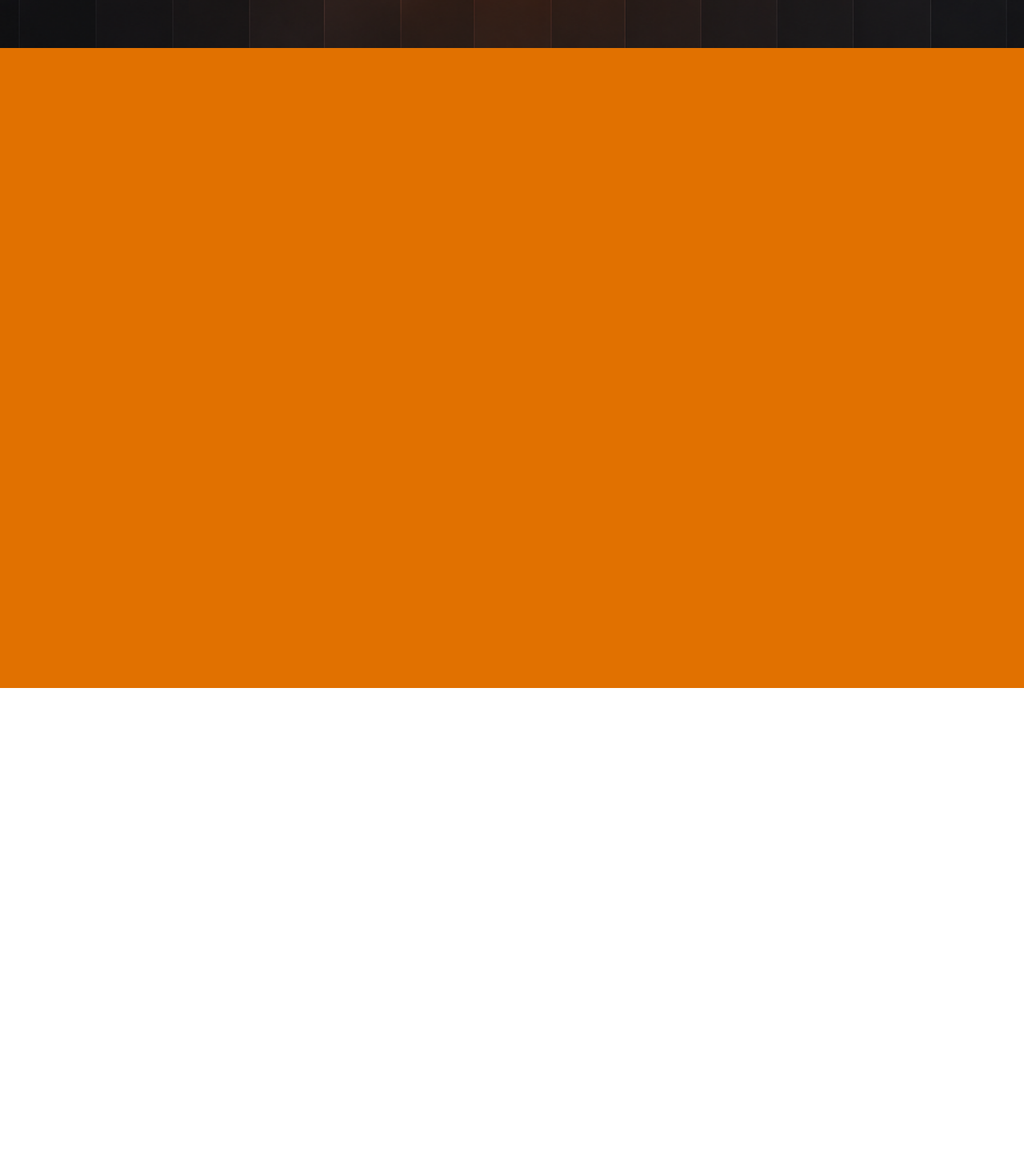
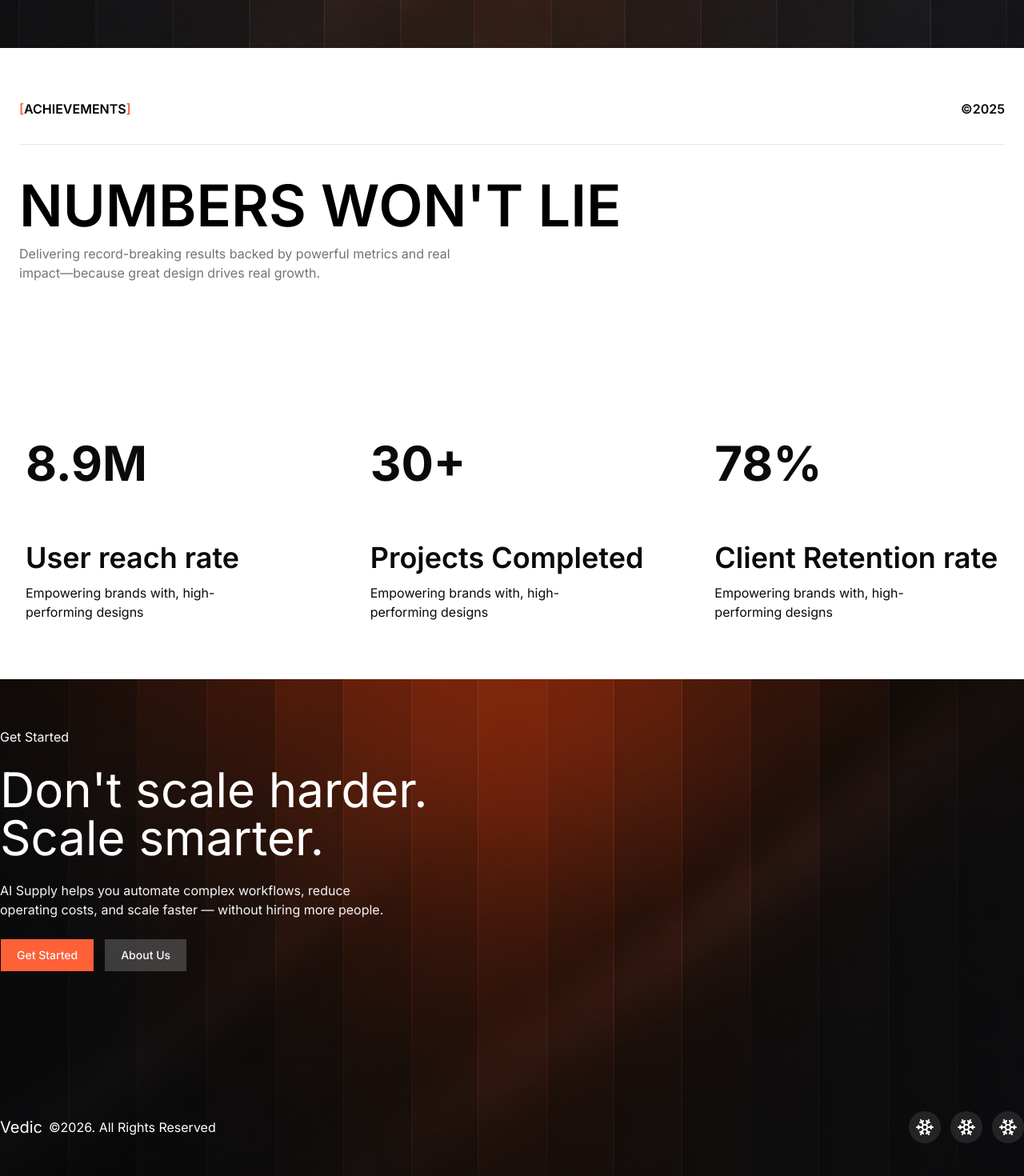
Before and after one commit to The-Coder-Dev/Vedic-It-Solution-Website, a Next.js app: page / in a window 1280 px wide. Shown: the part 740-2210 px from the top of the page at 80% size. Before the commit the page ends 1600 px from the top, so only its background shows below. Built offline with nearby package versions, Linux system fonts and the light colour scheme.

Commit message:
feat: add Footer and NumberStats components, update layout and Navbar, and enhance LenisScroll functionality

```diff
--- a/app/layout.tsx
+++ b/app/layout.tsx
@@ -3,6 +3,7 @@
 import "./globals.css";
 import Navbar from "@/components/Navbar";
 import LenisScroll from "@/components/LenisScroll";
+import Footer from "@/components/Footer";
 
 const inter = Inter({
   variable: "--font-geist-sans",
@@ -26,10 +27,11 @@
       lang="en"
       className={`${inter.className} h-full antialiased`}
     >
-      <body className="min-h-full flex flex-col">
+      <body className="min-h-scree flex flex-col overflow-x-hidden">
           <LenisScroll />
           <Navbar />
           {children}
+          <Footer />
       </body>
     </html>
   );
--- a/app/page.tsx
+++ b/app/page.tsx
@@ -1,13 +1,12 @@
 import Hero from '@/components/sections/Hero'
+import NumberStats from '@/components/sections/NumberStats'
 import React from 'react'
 
 const page = () => {
   return (
-    <main>
+    <main className='min-h-screen  w-full'>
       <Hero />
-      <section className='w-full h-screen bg-amber-600'>
-
-      </section>
+      <NumberStats />
     </main>
   )
 }
--- /dev/null
+++ b/components/Footer.tsx
@@ -0,0 +1,57 @@
+import Image from 'next/image'
+import React from 'react'
+import { Button } from './ui/button'
+import Link from 'next/link'
+import { Snowflake } from 'lucide-react'
+
+const Footer = () => {
+    return (
+        <section className='w-full h-160 bg-amber-700 relative '>
+            <section className='w-full mx-auto max-w-345 flex flex-col items-start justify-between py-15 absolute inset-0 z-3'>
+                <div className="flex flex-col gap-6">
+                    <p className='text-white'>Get Started</p>
+                    <h1 className='text-white text-6xl'>Don't scale harder.<br /> Scale smarter.</h1>
+                    <p className='text-muted max-w-lg'>AI Supply helps you automate complex workflows, reduce operating costs, and scale faster — without hiring more people.</p>
+
+                    <div className="flex gap-3">
+
+                        <Button asChild className='rounded-none py-5 px-5'>
+                            <Link href={"/"}>
+                                Get Started
+                            </Link>
+                        </Button>
+
+                        <Button asChild className='bg-white/20 rounded-none py-5 px-5'>
+                            <Link href={"/"}>
+                                About Us
+                            </Link>
+                        </Button>
+
+                    </div>
+                </div>
+
+                <div className="w-full flex items-center justify-between">
+                    <div className="flex gap-2 items-center jusitfy-center">
+                        <h1 className='text-white text-xl '>Vedic</h1>
+                        <p className='text-white'> ©2026. All Rights Reserved</p>
+                    </div>
+
+                    <div className="flex gap-3 items-center justify-center ">
+                        <Snowflake size={40} className='bg-white/10 text-white hover:text-white hover:bg-white/40 transition-all duration-300 rounded-full p-2'/>
+                        <Snowflake size={40} className='bg-white/10 text-white hover:text-white hover:bg-white/40 transition-all duration-300 rounded-full p-2'/>
+                        <Snowflake size={40} className='bg-white/10 text-white hover:text-white hover:bg-white/40 transition-all duration-300 rounded-full p-2'/>
+
+                    </div>
+                </div>
+
+
+            </section>
+
+            <div className='w-full bg-black/50 absolute inset-0 z-2' />
+            <Image src={"/hero.png"} fill objectFit='cover' alt='footerImg' />
+
+        </section>
+    )
+}
+
+export default Footer
--- a/components/LenisScroll.tsx
+++ b/components/LenisScroll.tsx
@@ -6,15 +6,7 @@
 export default function LenisScroll() {
     useEffect(() => {
         const lenis = new Lenis({
-      duration: 1.2,
-      easing: (t) => Math.min(1, 1.001 - Math.pow(2, -10 * t)),
-      direction: 'vertical',
-      gestureDirection: 'vertical',
-      smooth: true,
-      mouseMultiplier: 1,
-      smoothTouch: false,
-      touchMultiplier: 2,
-      infinite: false,
+            smoothWheel: true,
         });
 
         function raf(time: number) {
@@ -24,10 +16,7 @@
 
         requestAnimationFrame(raf);
 
-    return () => {
-      lenis.destroy();
-    };
+        return () => lenis.destroy();
     }, []);
-
     return null;
 }
--- a/components/Navbar.tsx
+++ b/components/Navbar.tsx
@@ -32,11 +32,12 @@
           {isOpen ? <X /> : <Menu />}
         </Button>
 
-        <div className="flex items-center justify-center gap-4">
+    {/* Desktop menu */}
+        <div className="hidden md:flex items-center justify-center gap-4">
           <div className="flex gap-4 items-center justify-center  ">
             {navLinks.map((item) => (
-              <Button asChild variant={"ghost"} className="text-muted hover:bg-muted/10 hover:text-muted transition-all duration-300 ">
-                <Link href={item.url} key={item.id}>
+              <Button key={item.id} asChild variant={"ghost"} className="text-muted hover:bg-muted/10 hover:text-muted transition-all duration-300 ">
+                <Link href={item.url} >
                   {item.title}
                 </Link>
               </Button>
@@ -61,9 +62,9 @@
             transition={{ duration: 0.2 }}
             className="absolute top-18 right-3 w-56 rounded-2xl bg-white backdrop-blur-md shadow-xl p-4 flex flex-col gap-3 md:hidden"
           >
-            {navLinks.map((item) => (
+            {navLinks.map((item, id) => (
               <Link
-                key={item.id}
+                key={id}
                 href={item.url}
                 className="px-3 py-2 rounded-lg hover:bg-primary text-black hover:text-white transition-colors"
                 onClick={() => setIsOpen(false)}
--- /dev/null
+++ b/components/StatsCard.tsx
@@ -0,0 +1,40 @@
+import React from 'react'
+
+const cardData = [
+    {
+        number: "8.9M",
+        title: "User reach rate",
+        description: "Empowering brands with, high-performing designs",
+        id: 1
+    },
+    {
+        number: "30+",
+        title: "Projects Completed",
+        description: "Empowering brands with, high-performing designs",
+        id: 2
+    },
+    {
+        number: "78%",
+        title: "Client Retention rate",
+        description: "Empowering brands with, high-performing designs",
+        id: 3
+    },
+]
+
+const StatsCard = () => {
+    return (
+        <>
+            {cardData.map((item) => (
+                <div key={item.id} className="flex flex-col gap-10 p-8">
+                    <h1 className="text-6xl font-bold mb-7">{item.number}</h1>
+                    <div className="flex flex-col gap-3">
+                        <h2 className="text-4xl font-semibold">{item.title}</h2>
+                        <p className="max-w-60">{item.description}</p>
+                    </div>
+                </div>
+            ))}
+        </>
+    )
+}
+
+export default StatsCard
--- a/components/sections/Hero.tsx
+++ b/components/sections/Hero.tsx
@@ -1,22 +1,13 @@
-'use client'
+
 import Image from 'next/image'
-import React from 'react'
 import { Button } from '../ui/button'
 import Link from 'next/link'
-import { motion, useScroll, useTransform } from "framer-motion";
-import { useRef } from 'react'
+
 
 const Hero = () => {
-    const ref = useRef(null);
-    const { scrollYProgress } = useScroll({
-        target: ref,
-        offset: ["start start", "end start"]
-    });
 
-    const hero = useTransform(scrollYProgress, [0, 1], ["0", "60%"]);
-    const about = useTransform(scrollYProgress, [0, 1], ["0", "-1%"])
     return (
-        <section className='w-full h-screen relative' ref={ref}>
+        <section className='w-full h-screen' >
             <div className="w-full h-full  flex items-end justify-center mx-auto max-w-345 py-20">
                 <section className='absolute z-99'>
                     <div className="flex flex-col gap-4 items-center ">
--- /dev/null
+++ b/components/sections/NumberStats.tsx
@@ -0,0 +1,31 @@
+
+import StatsCard from "../StatsCard"
+
+const NumberStats = () => {
+
+
+    return (
+        <section className='w-full h-auto  '>
+            <div className="h-full w-full mx-auto max-w-345 md:py-10 flex justify-between flex-col gap-5">
+                <div className="p-6 mb-30">
+                    <div className="border-b pb-8 flex items-center justify-between">
+                        <p className="text-black uppercase font-semibold"><span className="text-primary">[</span>achievements<span className="text-primary">]</span></p>
+                        <p className="font-semibold">©2025</p>
+                    </div>
+                    <h1 className="text-black mt-10 font-semibold uppercase text-7xl">Numbers won't lie</h1>
+                    <p className="max-w-xl font-xl  mt-3 text-muted-foreground">Delivering record-breaking results backed by powerful metrics and real impact—because great design drives real growth.</p>
+                </div>
+
+                {/* Grid Cols */}
+                <div className=" grid md:grid-cols-3 gap-3">
+                    <StatsCard />
+                </div>
+            </div>
+
+        </section>
+    )
+}
+
+export default NumberStats
+
+// style={{ y: hero }}
```
Also changed, not shown: public/instagram (2).svg (added). Lines whose indentation alone changed are shown as unchanged.
